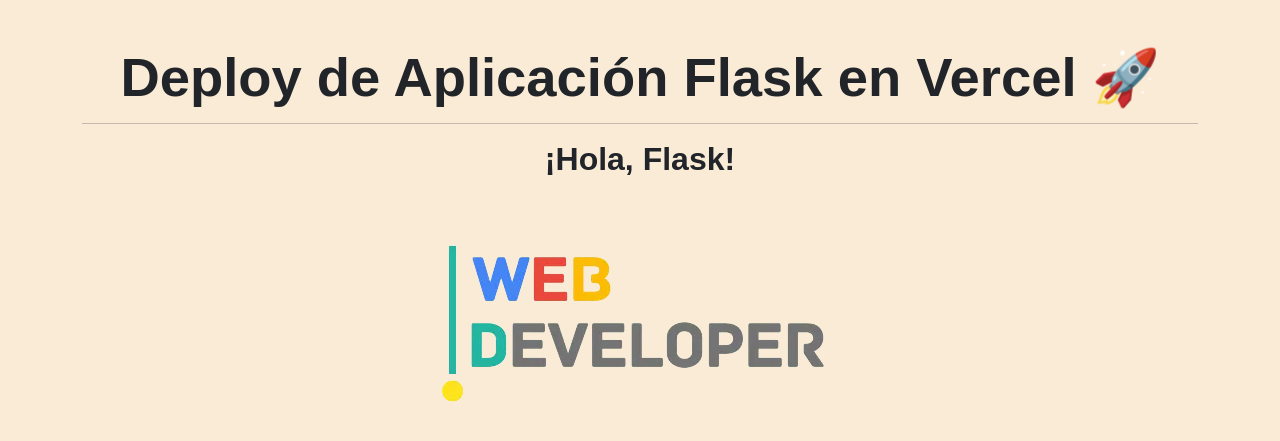
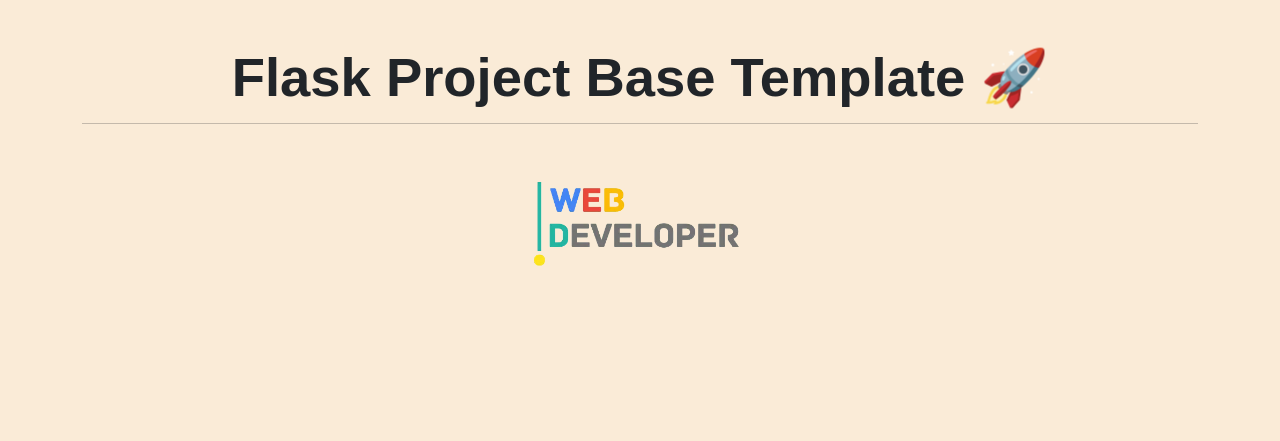
Before and after one commit to urian121/Flask-Project-Base-Template, a Flask app: page / in a window 1280 px wide. Shown: the part 58-499 px from the top of the page. Run offline with Flask 3, Linux system fonts and the light colour scheme.

Commit message:
funciona el proyecto

```diff
--- a/app/templates/bases/base.html
+++ b/app/templates/bases/base.html
@@ -3,7 +3,7 @@
   <head>
     <meta charset="utf-8" />
     <meta name="viewport" content="width=device-width, initial-scale=1" />
-    <title>{% block title %}{% endblock %} :: Deploy de Aplicación Flask en Vercel 🚀</title>
+    <title>{% block title %}{% endblock %} :: Flask Project Base Template 🚀</title>
     {% include 'bases/base_css.html' %}
   </head>
   <body>
@@ -11,10 +11,8 @@
 
     <div class="container mt-5">
       <div class="row justify-content-center">
-        <div class="col-md-12">
           <!--Inicio del bloque body-->
            {% block content %}{% endblock %}
-        </div>
       </div>
     </div>
 
--- a/app/templates/index.html
+++ b/app/templates/index.html
@@ -3,9 +3,12 @@
 {% block title %}Inicio{% endblock %}
 
 {% block content %}
-        <h1 class="text-center fw-bold">Deploy de Aplicación Flask en Vercel 🚀<hr></h1>
-          <h2 class="text-center fw-bold">¡Hola, Flask!</h2>
-          <p class="text-center mt-5">
-            <img class="img-fluid" src="{{ url_for('static', filename='imgs/logo.webp') }}" alt="logo">
-          </p>
+  <div class="col-md-12">
+    <h1 class="text-center fw-bold">Flask Project Base Template 🚀<hr></h1>
+      <p class="text-center mt-5">
+        <a href="https://urianviera.com" target="_blank">
+          <img class="img-fluid" style="width: 250px;" src="{{ url_for('static', filename='imgs/logo.webp') }}" alt="logo">
+        </a>
+      </p>
+  </div>
 {% endblock %}
--- a/app/templates/pages/acerca.html
+++ b/app/templates/pages/acerca.html
@@ -3,5 +3,7 @@
 {% block title %}Acerca de{% endblock %}
 
 {% block content %}
-  <h2>Estas en la sección de Acerca de mi</h2>
+  <div class="col-md-12">
+    <h2>Estas en la sección de Acerca de mi</h2>
+  </div>
 {% endblock %}
--- a/app/templates/pages/contacto.html
+++ b/app/templates/pages/contacto.html
@@ -3,5 +3,7 @@
 {% block title %}Acerca de{% endblock %}
 
 {% block content %}
-  <h2>Estas en la sección de Contactame</h2>
+  <div class="col-md-12">
+    <h2>Estas en la sección de Contactame</h2>
+  </div>
 {% endblock %}
```
Also changed, not shown: app/templates/pages/portafolio.html (+7 -5 lines).
